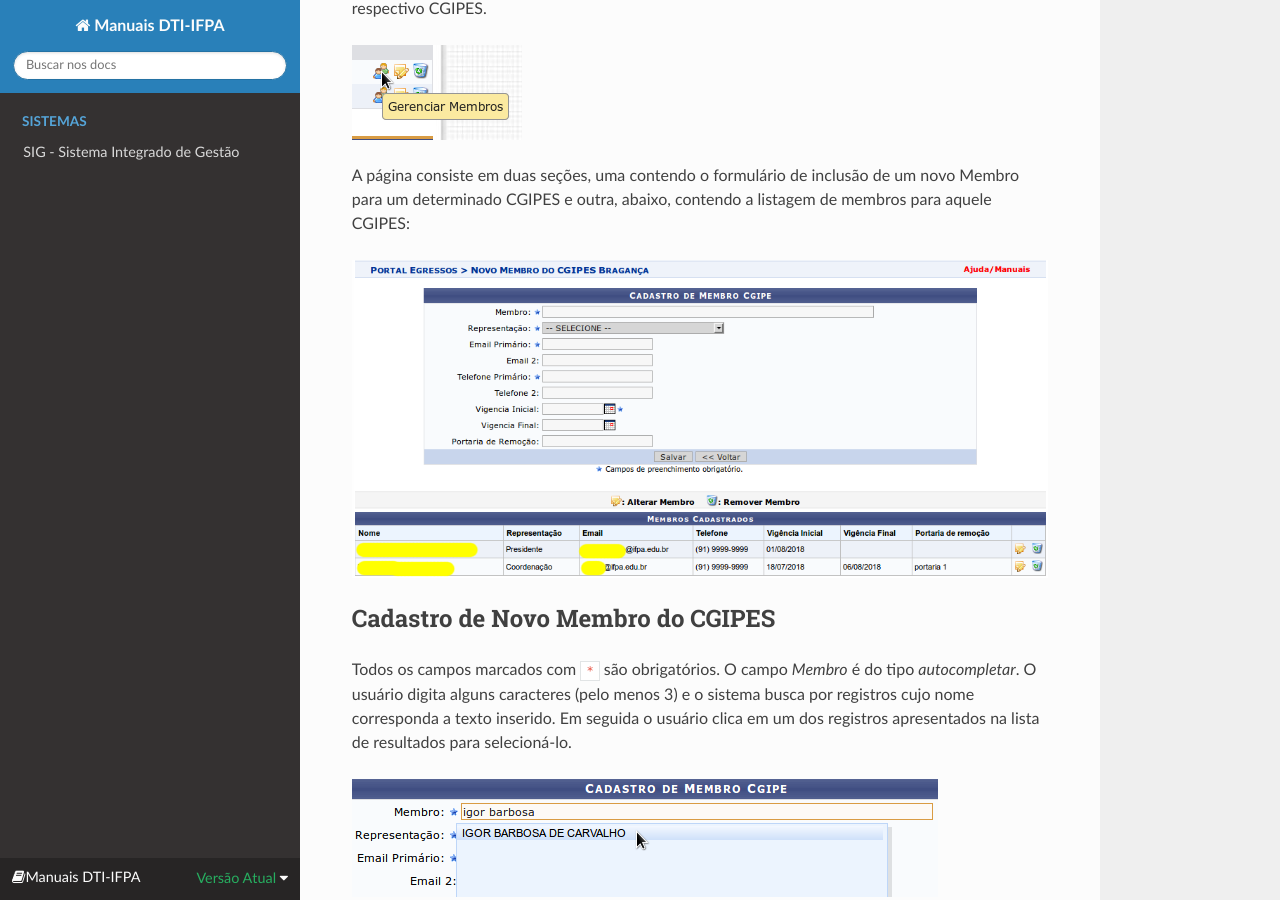
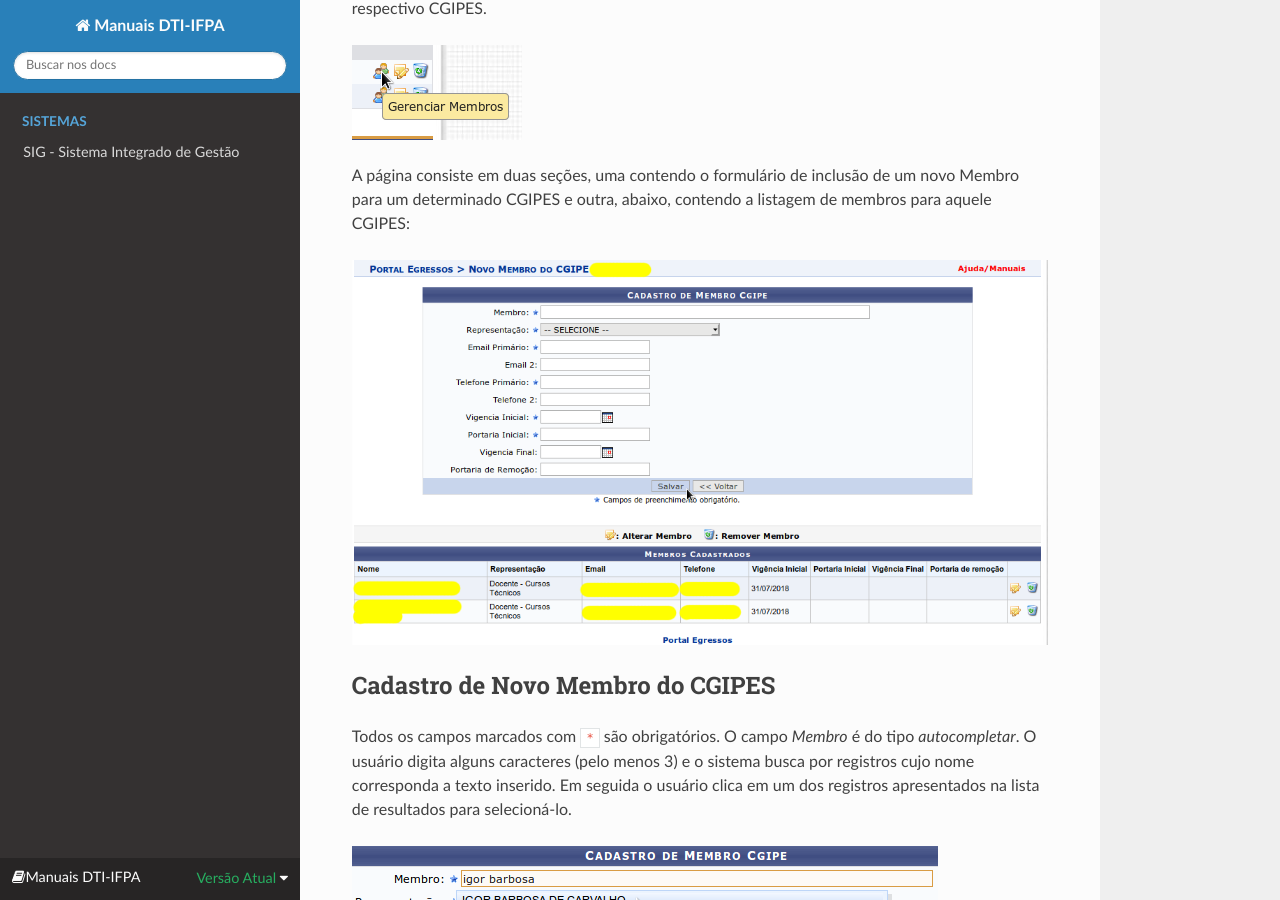
Before and after one commit to djangonauta/dti-docs, a Sphinx documentation site: the page built from source/sistemas/sig/sigaa/portal-egressos/cgipes.rst, in a window 1280 px wide and 900 px high, scrolled down 2608 px. Built offline with Sphinx 7.4.7 and the Read the Docs theme 2.0.0, drawn with Linux system fonts in a browser that asks for light colours.

Commit message:
feat: adicionado campo portaria inicial

```diff
--- a/source/sistemas/sig/sigaa/portal-egressos/cgipes.rst
+++ b/source/sistemas/sig/sigaa/portal-egressos/cgipes.rst
@@ -77,7 +77,7 @@ Para acessar a página de gerenciamento de membros, basta clicar no botão *Gere
 A página consiste em duas seções, uma contendo o formulário de inclusão de um novo Membro para um determinado CGIPES
 e outra, abaixo, contendo a listagem de membros para aquele CGIPES:
 
-.. image:: /_static/img/portal-egressos/cgipes/membros_form.png
+.. image:: /_static/img/portal-egressos/cgipes/membros_form2.png
 
 .. _cadastro_novo_membro_cgipes:
 
```
Also changed, not shown: source/_static/img/portal-egressos/cgipes/membros_form.png (deleted), source/_static/img/portal-egressos/cgipes/membros_form2.png (added).
